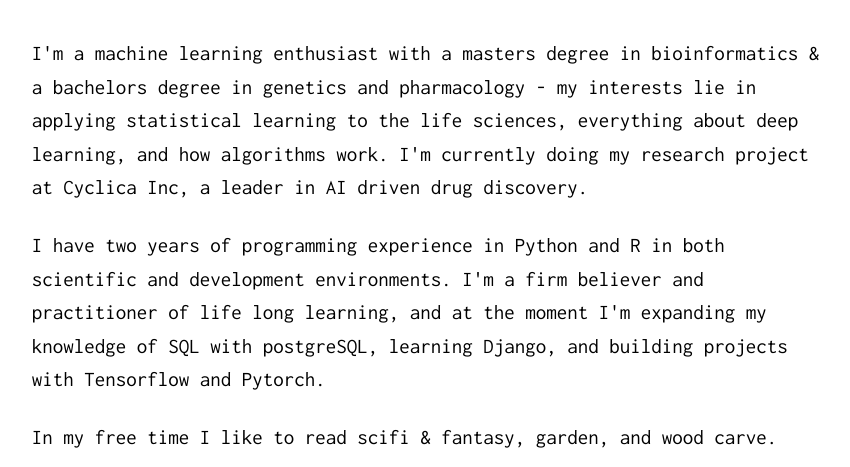
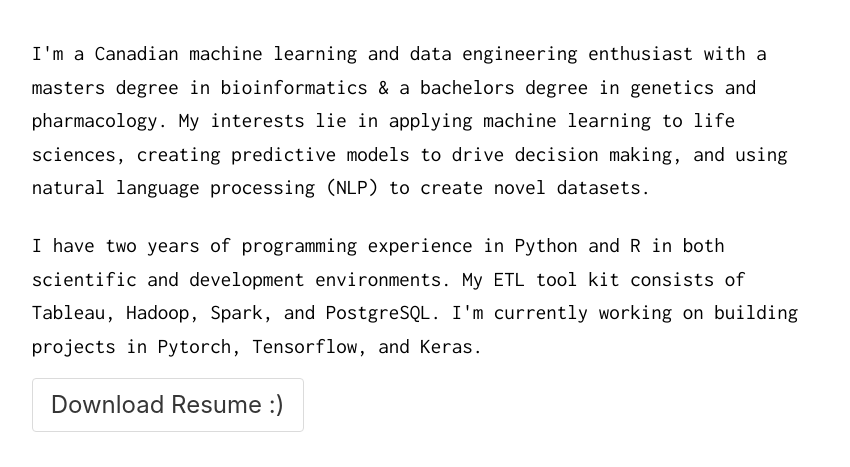
Before and after one commit to gdeol4site/website, a plain HTML site: page index.html in a window 1280 px wide. Shown: the part 315-782 px from the top of the page, without its empty margins (99-949 px from the left). Drawn offline with Linux system fonts and the light colour scheme.

Commit message:
Update index.html

```diff
--- a/index.html
+++ b/index.html
@@ -27,9 +27,9 @@
   <section class="section column is-8 is-offset-1 is-pulled-left">
     <div class="container screen-size-lg screen-size-sm">
       <h1 class="intro-lg-text">Hi, I'm <strong>Gurkamal Deol</strong></h1>
-      <h2 class="subtitle sub-size tall-lines intro-body">I'm a machine learning enthusiast with a masters degree in bioinformatics & a bachelors degree in genetics and pharmacology - my interests lie in applying statistical learning to the life sciences, everything about deep learning, and how algorithms work. I'm currently doing my research project at Cyclica Inc, a leader in AI driven drug discovery.</h2>
-              <h2 class="subtitle sub-size tall-lines intro-body">I have two years of programming experience in Python and R in both scientific and development environments. I'm a firm believer and practitioner of life long learning, and at the moment I'm expanding my knowledge of SQL with postgreSQL, learning Django, and building projects with Tensorflow and Pytorch.</h2>
-              <h2 class="subtitle sub-size tall-lines intro-body">In my free time I like to read scifi & fantasy, garden, and wood carve.</h2>
+      <h2 class="subtitle sub-size tall-lines intro-body">I'm a  Canadian machine learning and data engineering enthusiast with a masters degree in bioinformatics & a bachelors degree in genetics and pharmacology. My interests lie in applying machine learning to life sciences, creating predictive models to drive decision making, and using natural language processing (NLP) to create novel datasets.</h2>
+              <h2 class="subtitle sub-size tall-lines intro-body">I have two years of programming experience in Python and R in both scientific and development environments. My ETL tool kit consists of Tableau, Hadoop, Spark, and PostgreSQL. I'm currently working on building projects in Pytorch, Tensorflow, and Keras.</h2>
+               <!--<h2 class="subtitle sub-size tall-lines intro-body">In my free time I like to read scifi & fantasy, garden, and wood carve.</h2>-->
     </div>
     <div class="level has-text-centered">
       <div class="level-left button-padding-top">
```
